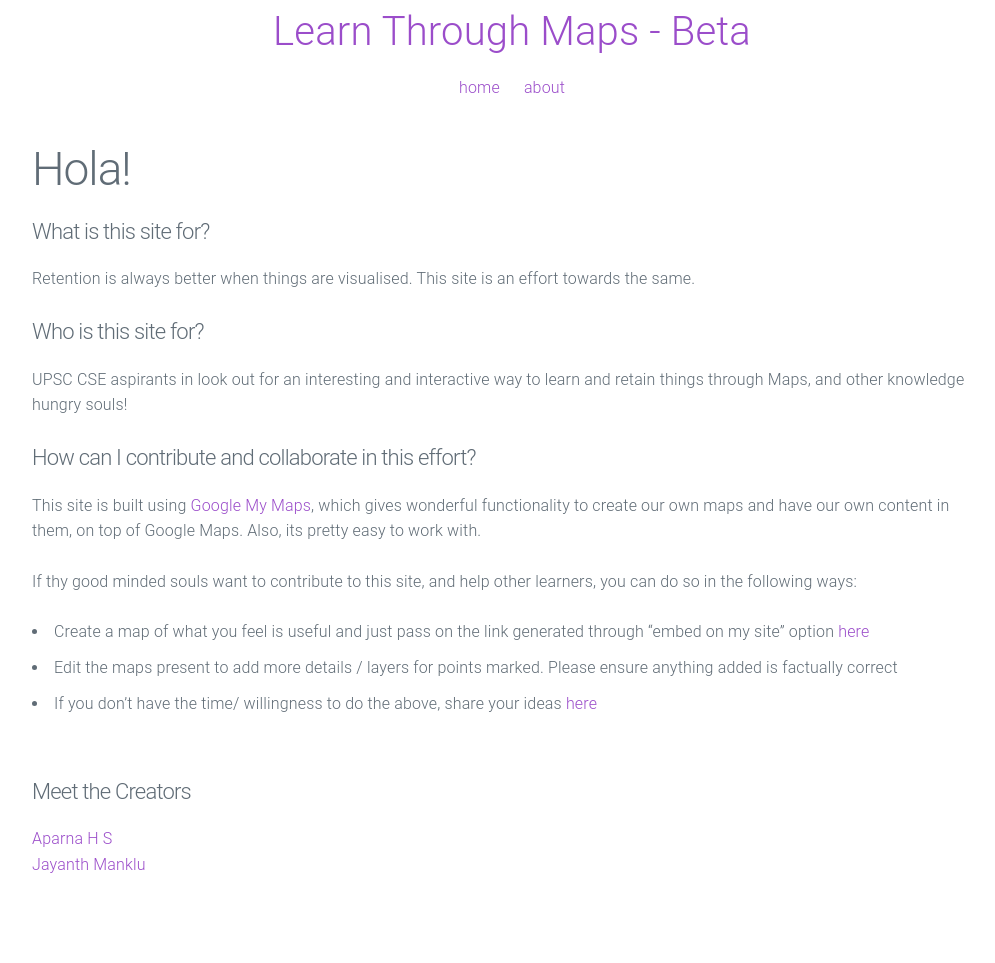
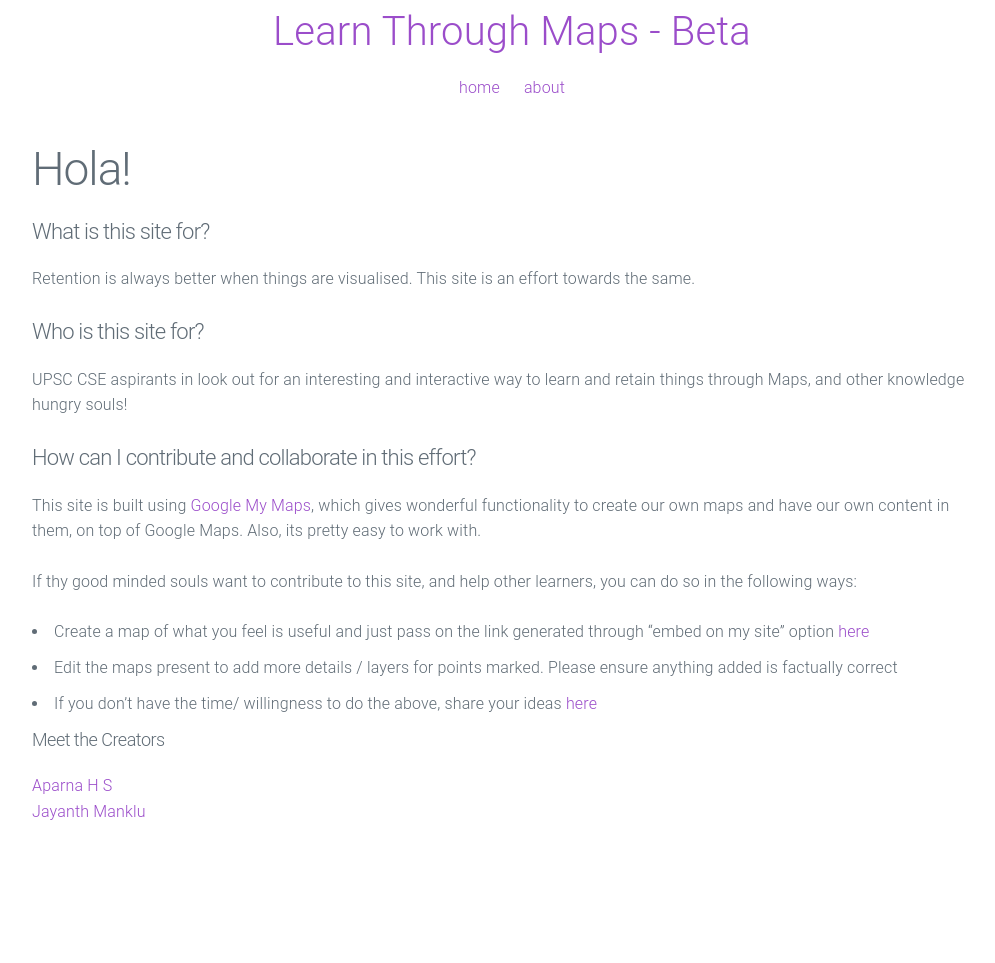
Before and after one commit to learnthroughmaps/learnthroughmaps.github.io, a Jekyll site: the page built from about.md, in a window 1280 px wide. Shown: the whole page, without its empty margins (128-1123 px from the left). Built offline with Jekyll 4.4.1, drawn with Linux system fonts in a browser that asks for light colours; after the commit the page ends 909 px from its top, so only the background shows below that.

Commit message:
about-minor change

```diff
--- a/about.md
+++ b/about.md
@@ -24,8 +24,8 @@ If thy good minded souls want to contribute to this site, and help other learner
 - Edit the maps present to add more details / layers for points marked. Please ensure anything added is factually correct
 - If you don't have the time/ willingness to do the above, share your ideas [here](https://goo.gl/forms/VItkiXGEpYHqNP3F3)
 
-<br>
-#### Meet the Creators
+
+##### Meet the Creators
 
 [Aparna H S](https://www.linkedin.com/in/aparna-h-s-67a3585a/)
 <br>[Jayanth Manklu](https://www.linkedin.com/in/jayanthmanklu/)
```
